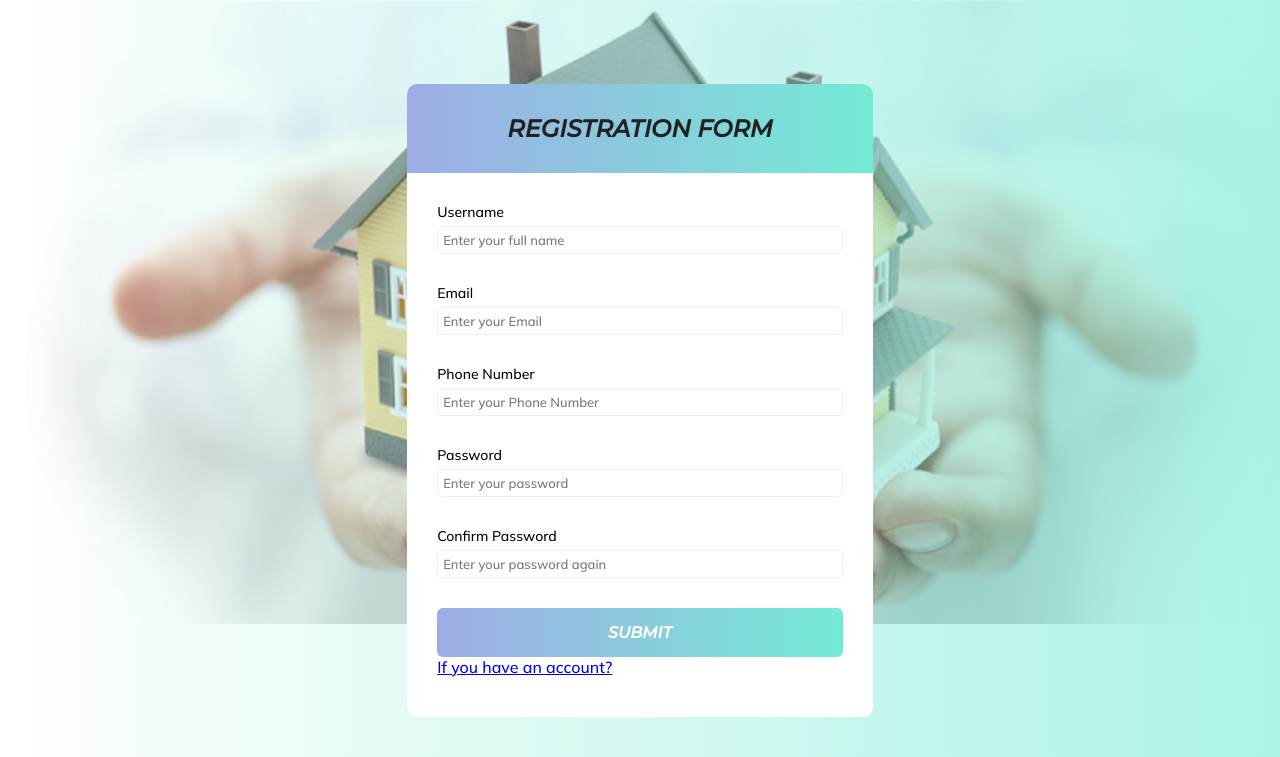
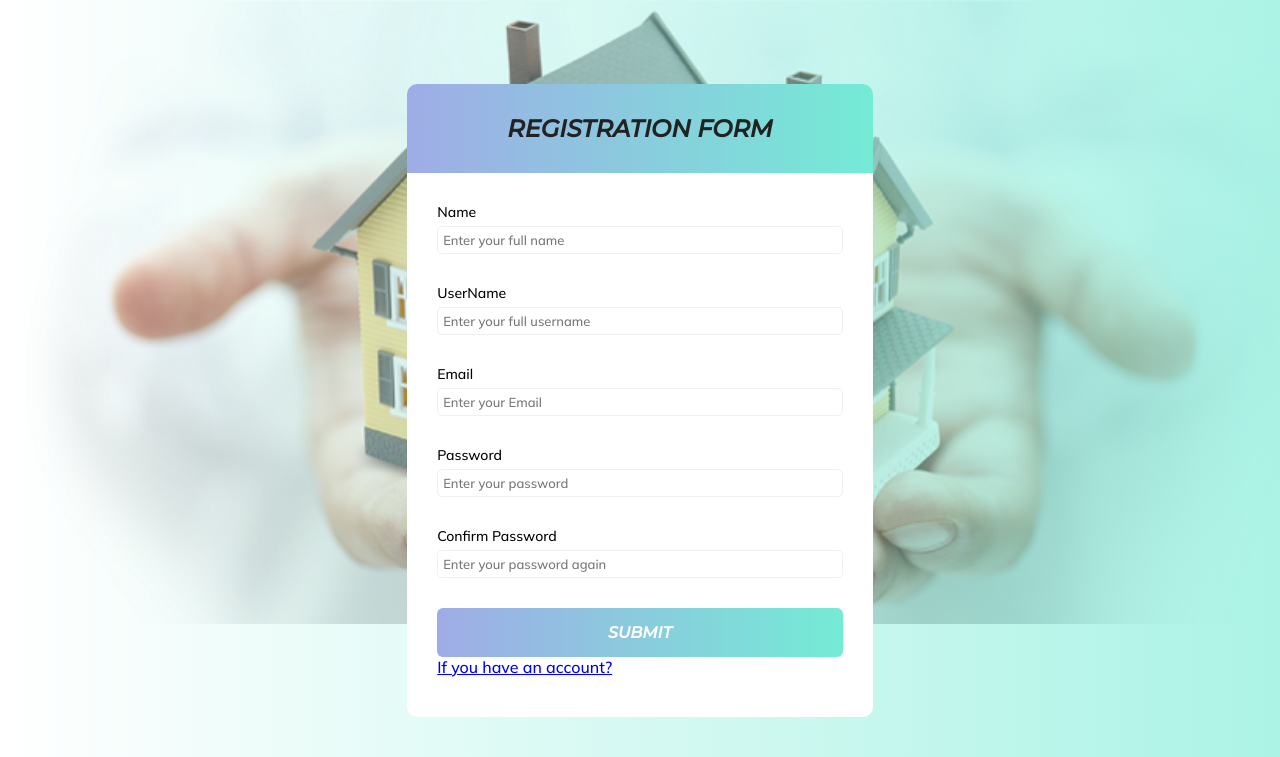
Before and after one commit to qamarabbasx/DreamHouse-Loan, a PHP site: page /registration.php in a window 1280 px wide. Shown: the top 757 px of the page. Run offline with PHP 8.4, Linux system fonts and the light colour scheme; some libraries are stand-ins or nearby versions.

Commit message:
Registration update

```diff
--- a/registration.php
+++ b/registration.php
@@ -1,30 +1,31 @@
 <?php
 
-// include 'inc/config.php';
+include 'db_connect.php';
 
 $errorMessage = "";
 
 if ($_SERVER['REQUEST_METHOD'] === 'POST') {
 
+    $name = $_POST['name'];
     $username = $_POST['username'];
+    $email = $_POST['email'];
     $password = $_POST['password'];
     $password_confirmation = $_POST['password_confirmation'];
-    $email = $_POST['email'];
-    $phone = $_POST['phone'];
 
     // validate password
     if ($password == $password_confirmation) {
 
         // Insert into users
-        $regiserQuery = "INSERT INTO users (username, password, email, phone) VALUES ('$username', '$password', '$email' , '$phone')";
+        $regiserQuery = "INSERT INTO users (name, username, email, password ) VALUES ('$name','$username', '$email' , '$password')";
 
-        if ($mysqli->query($regiserQuery) === TRUE) {
+        if ($conn->query($regiserQuery) === TRUE) {
             $_SESSION['is_user_logged_in'] == TRUE;
-            $_SESSION['user_id'] = $mysqli->insert_id;
-            $_SESSION['username'] = $username;
+            $_SESSION['user_id'] = $conn->insert_id;
+            $_SESSION['name'] = $name;
+            $_SESSION['usesrname'] = $usesrname;
             header("Location:index.php");
         } else {
-            echo "Error: " . $sql . "<br>" . $mysqli->error;
+            echo "Error: " . $sql . "<br>" . $conn->error;
             exit;
         }
     } else {
@@ -65,16 +66,16 @@ if ($_SERVER['REQUEST_METHOD'] === 'POST') {
             ?>
 
             <div class="form-control">
-                <label for="username">Username</label>
-                <input type="text" name="username" id="username" placeholder="Enter your full name" autocomplete="off">
+                <label for="name">Name</label>
+                <input type="text" name="name" id="name" placeholder="Enter your full name" autocomplete="off">
+            </div>
+            <div class="form-control">
+                <label for="username">UserName</label>
+                <input type="text" name="username" id="username" placeholder="Enter your full username" autocomplete="off">
             </div>
             <div class="form-control">
                 <label for="email">Email</label>
                 <input type="email" name="email" id="email" placeholder="Enter your Email">
-            </div>
-            <div class="form-control">
-                <label for="phone">Phone Number</label>
-                <input type="number" name="phone" id="phone" placeholder="Enter your Phone Number" autocomplete="off">
             </div>
             <div class="form-control">
                 <label for="password">Password</label>
```
